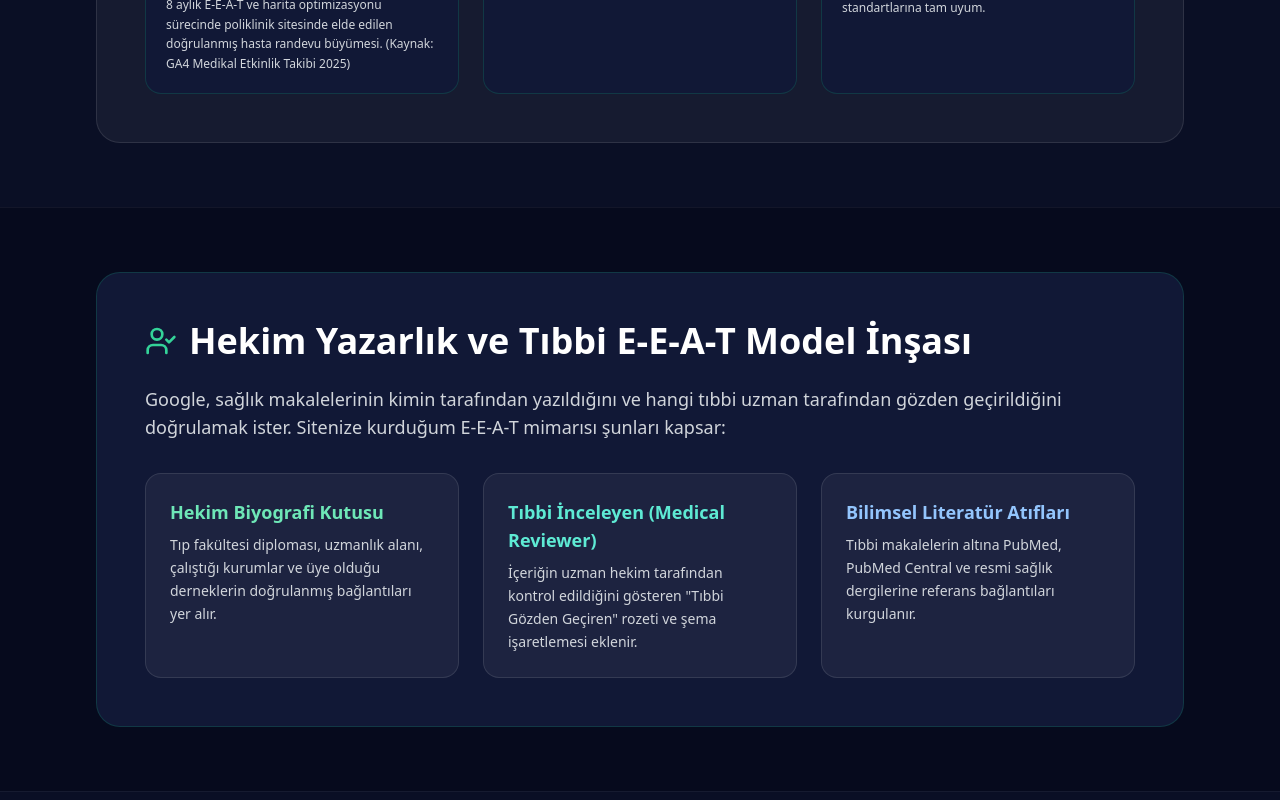
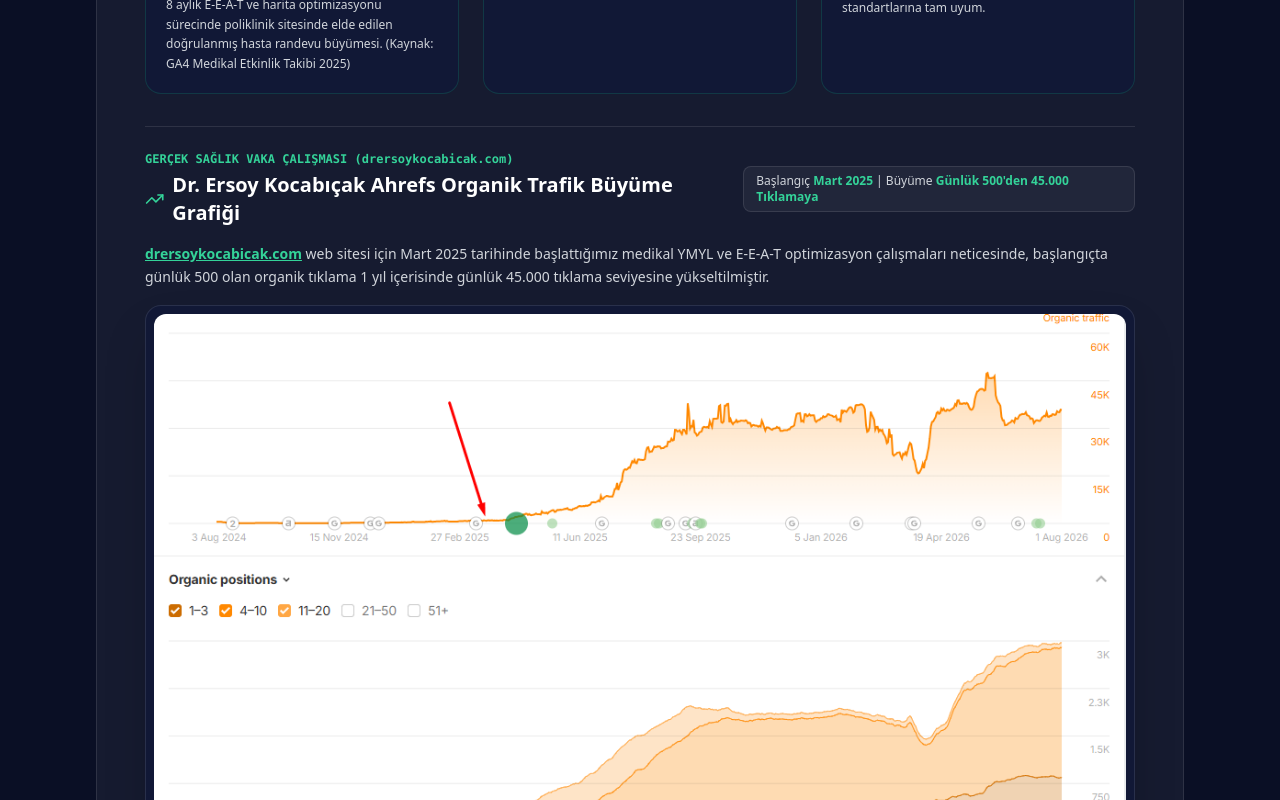
Before and after one commit to exburn35/ekimdemirci, a Next.js app: page /sektorel-seo-hizmetleri/saglik-ve-klinik-seo in a window 1280 px wide. Shown: the part 3620-4420 px from the top of the page. Built offline with nearby package versions, Linux system fonts and the light colour scheme.

Commit message:
feat(health-seo): add Dr. Ersoy Kocabicak case study and Ahrefs traffic growth chart

```diff
--- a/app/(main)/sektorel-seo-hizmetleri/saglik-ve-klinik-seo/page.tsx
+++ b/app/(main)/sektorel-seo-hizmetleri/saglik-ve-klinik-seo/page.tsx
@@ -19,7 +19,8 @@
   Scale,
   Building,
   BarChart3,
-  PackageCheck
+  PackageCheck,
+  TrendingUp
 } from "lucide-react";
 
 export const metadata: Metadata = {
@@ -265,6 +266,32 @@
                     </p>
                   </div>
                 </div>
+
+                {/* DR. ERSOY KOCABIÇAK CASE STUDY & AHREFS CHART */}
+                <div className="mt-8 pt-6 border-t border-white/10">
+                  <div className="flex flex-col md:flex-row md:items-center justify-between gap-4 mb-4">
+                    <div>
+                      <div className="text-xs font-mono font-semibold text-emerald-400 mb-1">GERÇEK SAĞLIK VAKA ÇALIŞMASI (drersoykocabicak.com)</div>
+                      <h3 className="text-xl font-bold text-white flex items-center gap-2">
+                        <TrendingUp className="w-5 h-5 text-emerald-400" />
+                        Dr. Ersoy Kocabıçak Ahrefs Organik Trafik Büyüme Grafiği
+                      </h3>
+                    </div>
+                    <div className="text-xs text-gray-300 bg-white/5 border border-white/10 px-3 py-1.5 rounded-lg inline-block">
+                      Başlangıç <span className="text-emerald-400 font-semibold">Mart 2025</span> | Büyüme <span className="text-emerald-400 font-semibold">Günlük 500'den 45.000 Tıklamaya</span>
+                    </div>
+                  </div>
+                  <p className="text-gray-300 text-sm leading-relaxed mb-4">
+                    <a href="https://drersoykocabicak.com/" target="_blank" rel="noopener noreferrer" className="text-emerald-400 font-semibold underline">drersoykocabicak.com</a> web sitesi için Mart 2025 tarihinde başlattığımız medikal YMYL ve E-E-A-T optimizasyon çalışmaları neticesinde, başlangıçta günlük 500 olan organik tıklama 1 yıl içerisinde günlük 45.000 tıklama seviyesine yükseltilmiştir.
+                  </p>
+                  <div className="rounded-2xl overflow-hidden border border-white/10 bg-[#111836] p-2 shadow-2xl">
+                    <img
+                      src="/dr-ersoy-kocabicak-ahrefs-verisi.png"
+                      alt="Dr Ersoy Kocabıçak Ahrefs Organik Trafik Büyüme Grafiği"
+                      className="w-full h-auto rounded-xl object-cover"
+                    />
+                  </div>
+                </div>
               </div>
             </div>
           </div>
```
Also changed, not shown: public/dr-ersoy-kocabicak-ahrefs-verisi.png (added).
